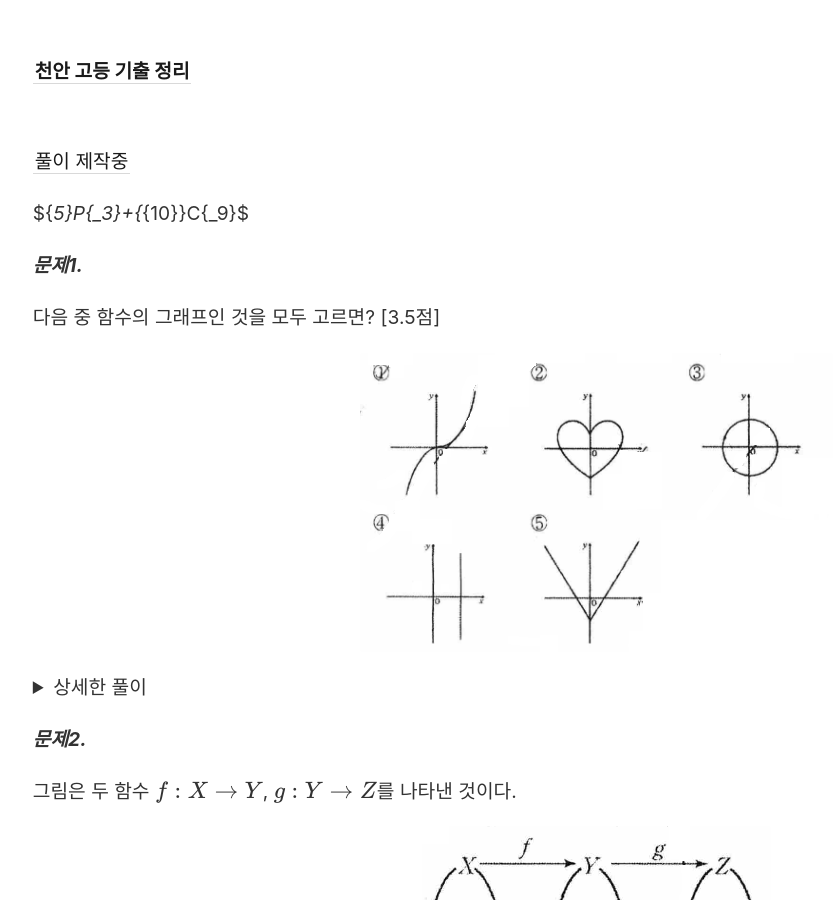
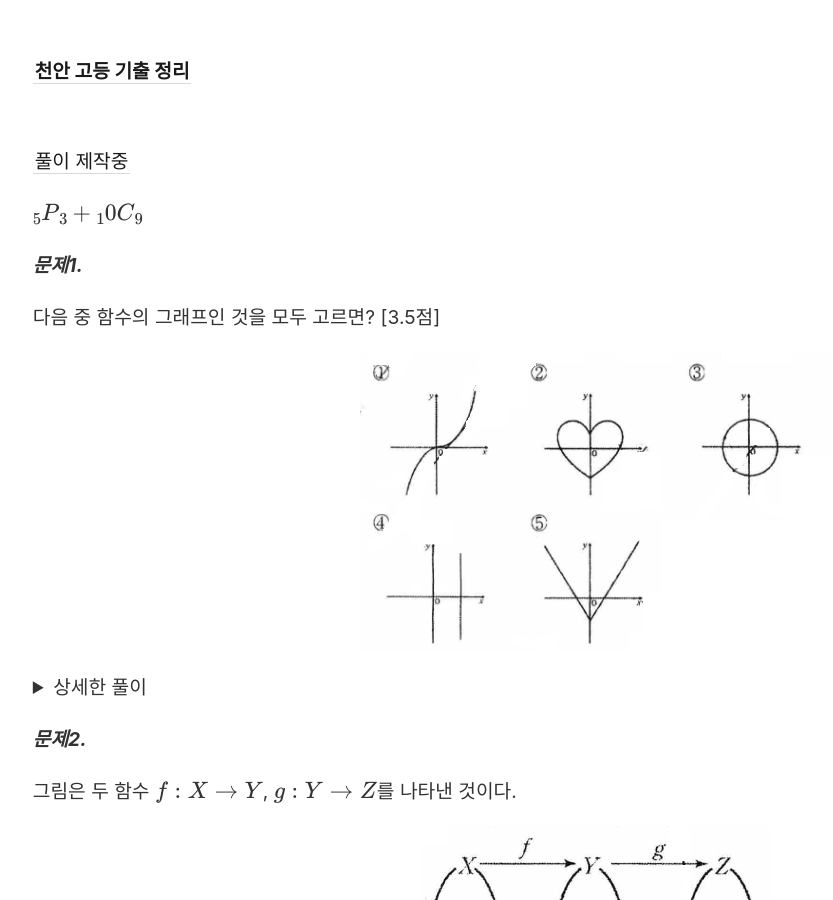
Before and after one commit to gwandae/test, a Jekyll site: the page built from 2022 천여 고1 4차고사.md, in a window 1280 px wide and 900 px high. Shown: the whole window, without its empty margins (44-877 px from the left). Built offline with Jekyll 4.4.1, drawn with Linux system fonts in a browser that asks for light colours; formulas are drawn with MathJax 3.

Commit message:
Update 2022 천여 고1 4차고사.md

```diff
--- a/2022 천여 고1 4차고사.md
+++ b/2022 천여 고1 4차고사.md
@@ -5,7 +5,7 @@ use_math: true
 
 [[(빠른 답안) 2022 천여 고1 4차고사|풀이 제작중]]
 
-${_5}P{_3}+{_{10}}C{_9}$
+${_5}P{_3}+{_10}C{_9}$
 
 
 ***문제1.***
```
